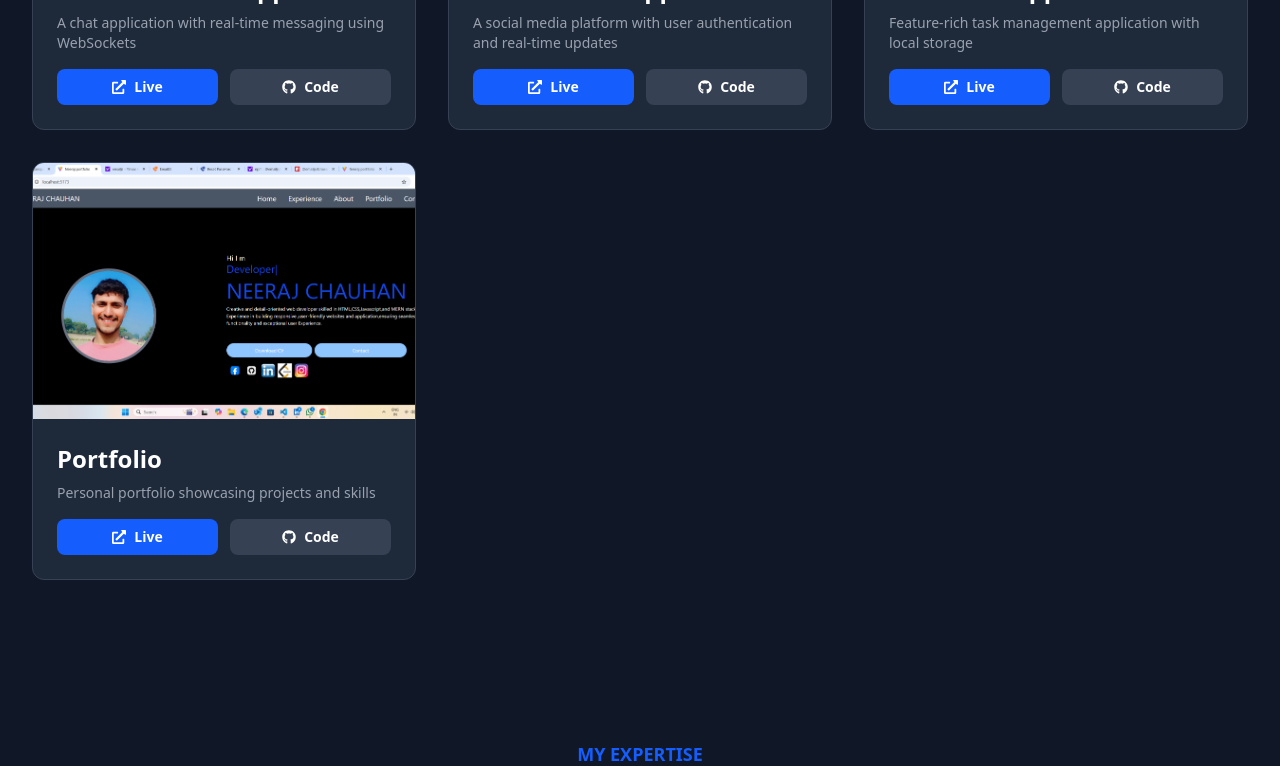
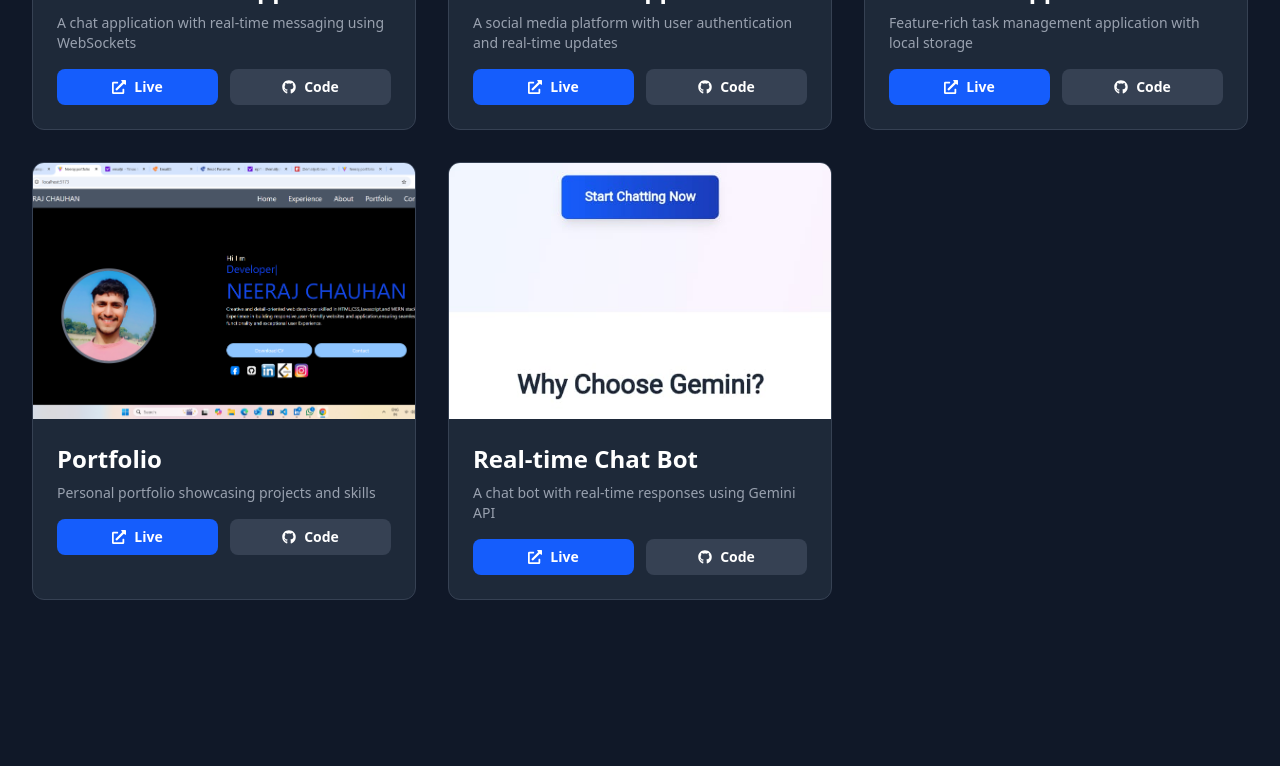
Before and after one commit to Neeraj-chauhan12/Portfolio, a React (Vite) app: page / in a window 1280 px wide. Shown: the part 2120-2886 px from the top of the page. Built offline with nearby package versions, Linux system fonts and the light colour scheme.

Commit message:
add project gemini real time chat bot

```diff
--- a/src/pages/Projects.jsx
+++ b/src/pages/Projects.jsx
@@ -2,7 +2,9 @@ import React, { useState } from 'react'
 import food from '../../public/food.png'
 import todo from '../../public/todolist.png'
 import port from '../../public/ptr.png'
+import gemini from '../../public/p1.jpeg'
 import realtime from '../../public/realtime.png'
+import social from '../../public/cllg.jpg'
 import { motion } from 'framer-motion'
 import { FaExternalLinkAlt, FaGithub } from 'react-icons/fa'
 
@@ -20,7 +22,7 @@ const Portfolio = () => {
     },
     {
       id: 2,
-      img: food,
+      img: social,
       name: "Social media app",
       description: "A social media platform with user authentication and real-time updates",
       bt1: "https://food-app-1-8ys2.onrender.com/",
@@ -41,7 +43,15 @@ const Portfolio = () => {
       description: "Personal portfolio showcasing projects and skills",
       bt1: "https://scintillating-sunburst-b5255f.netlify.app/",
       bt2: "https://github.com/Neeraj-chauhan12/Portfolio"
-    }
+    },
+      {
+      id: 5,
+      img: gemini,
+      name: "Real-time Chat Bot",
+      description: "A chat bot with real-time responses using Gemini API",
+      bt1: "https://gemini-1-8oo0.onrender.com",
+      bt2: "https://github.com/Neeraj-chauhan12/Gemini"
+    },
   ]
 
   const containerVariants = {
```
Also changed, not shown: public/cllg.jpg (added), public/p1.jpeg (added).
